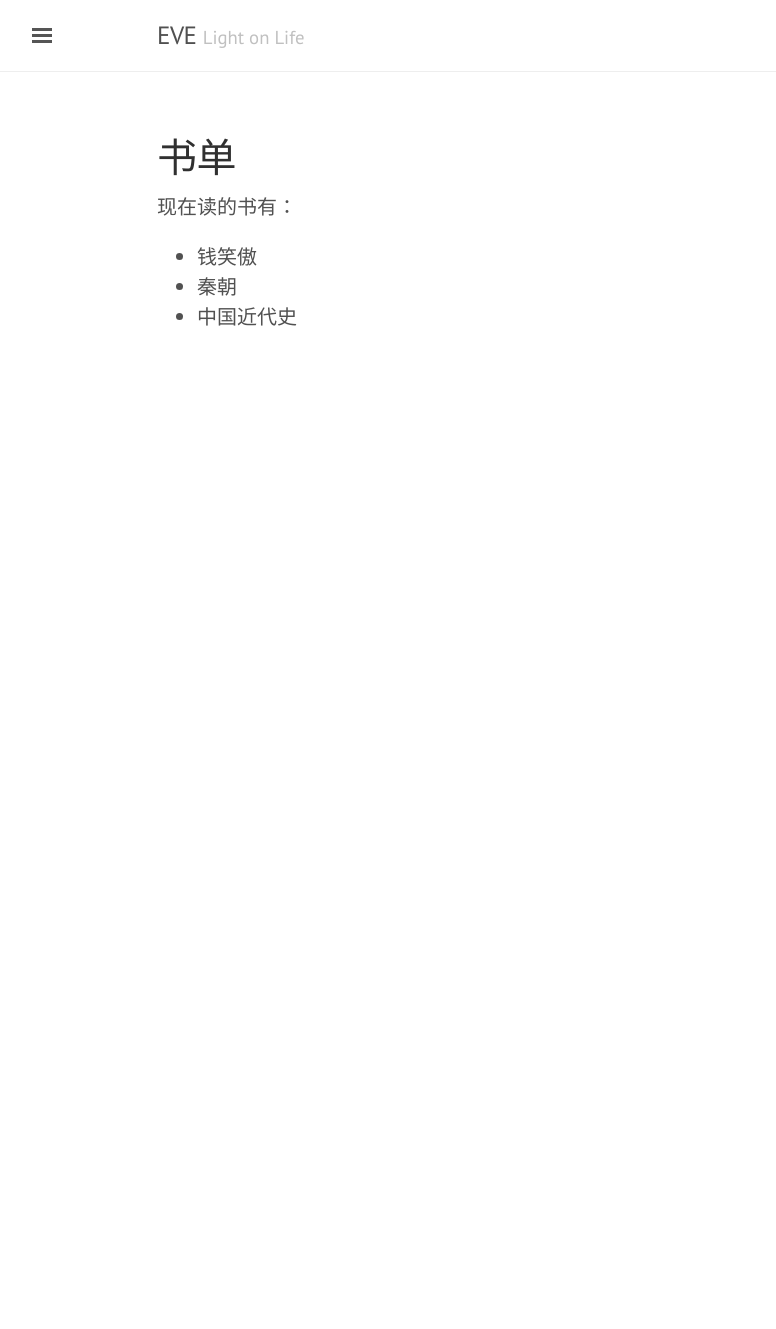
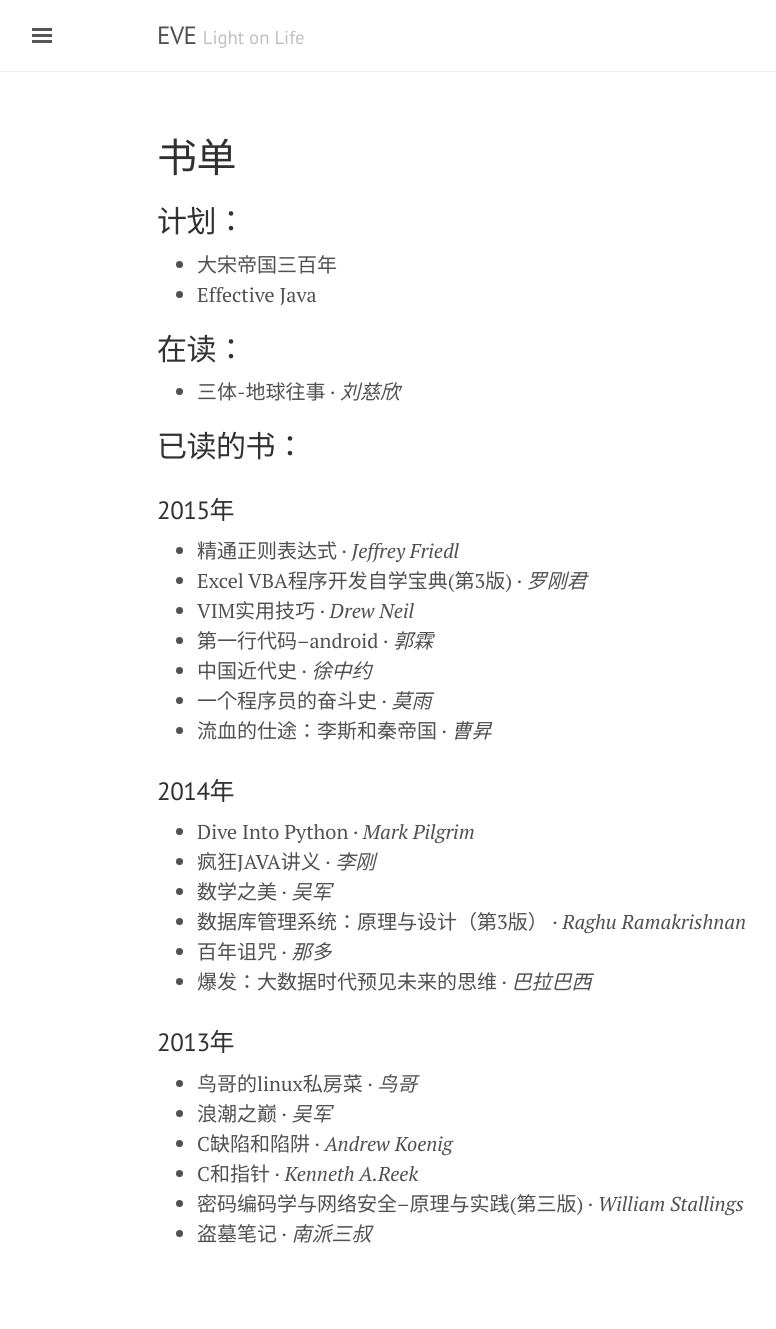
Before and after one commit to cocoakekeyu/cocoakekeyu.github.io, a Jekyll site: the page built from read.md, in a window 1280 px wide. Shown: the whole page, without its empty margins (3-779 px from the left). Built offline with Jekyll 4.4.1, drawn with Linux system fonts in a browser that asks for light colours; Markdown is read by kramdown in place of the engine named in the settings; before the commit the page ends 900 px from its top, so only the background shows below that.

Commit message:
README改为网站描述 CSS增加SIDEBAR的图片样式 SIDEBAR增加了头像 修改了文章的内容和书单内容 增加资源页面

```diff
--- a/_includes/sidebar.html
+++ b/_includes/sidebar.html
@@ -5,6 +5,9 @@
 <!-- Toggleable sidebar -->
 <div class="sidebar" id="sidebar">
   <div class="sidebar-item">
+      <div class="sidebar-logo">
+          <a href="/"><img src="{{ site.baseurl }}/public/eve.png"></a>
+      </div>
     <p>{{ site.description }}</p>
   </div>
 
--- a/public/css/lanyon.css
+++ b/public/css/lanyon.css
@@ -159,6 +159,21 @@
   .sidebar {
     font-size: .75rem; /* 14px */
   }
+}
+
+/*Sideerbar 图片logo*/
+.sidebar-logo img {
+  width: 80px;
+  height: 80px;
+  margin: 0 auto 10px;
+  border: 2px solid rgba(255,255,255,0.5);
+  border-radius: 41px;
+  transition: all 0.5s ease-in 0;
+}
+.sidebar-logo img:hover,:focus {
+  border-radius: 5px;
+  transform: rotate(360deg);
+
 }
 
 /* Sidebar content */
--- a/read.md
+++ b/read.md
@@ -3,8 +3,35 @@
 title: 书单
 ---
 
-现在读的书有：
+## 计划：
+- 大宋帝国三百年
+- Effective Java
 
-- 钱笑傲
-- 秦朝
-- 中国近代史
+## 在读：
+- 三体-地球往事 &middot; *刘慈欣*
+
+## 已读的书：
+### 2015年
+- 精通正则表达式 &middot; *Jeffrey Friedl*
+- Excel VBA程序开发自学宝典(第3版) &middot; *罗刚君*
+- VIM实用技巧 &middot; *Drew Neil*
+- 第一行代码--android &middot; *郭霖*
+- 中国近代史 &middot; *徐中约*
+- 一个程序员的奋斗史 &middot; *莫雨*
+- 流血的仕途：李斯和秦帝国 &middot; *曹昇*
+
+### 2014年
+- Dive Into Python &middot; *Mark Pilgrim*
+- 疯狂JAVA讲义 &middot; *李刚*
+- 数学之美 &middot; *吴军*
+- 数据库管理系统：原理与设计（第3版） &middot; *Raghu Ramakrishnan*
+- 百年诅咒 &middot; *那多*
+- 爆发：大数据时代预见未来的思维 &middot; *巴拉巴西*
+
+### 2013年
+- 鸟哥的linux私房菜 &middot; *鸟哥*
+- 浪潮之巅 &middot; *吴军*
+- C缺陷和陷阱 &middot; *Andrew Koenig*
+- C和指针 &middot; *Kenneth A.Reek*
+- 密码编码学与网络安全--原理与实践(第三版) &middot; *William Stallings*
+- 盗墓笔记 &middot; *南派三叔*
```
Also changed, not shown: _posts/2015-03-02-SQL学习笔记.md (added, +269 -0 lines), _posts/2015-12-13-python之带参数装饰器.md (added, +53 -0 lines), archive.md (renamed from timeline.md, +1 -1 lines), public/lanyon_usage.md (added, +133 -0 lines), resources.md (added, +20 -0 lines), README.md, public/eve.png (added).
